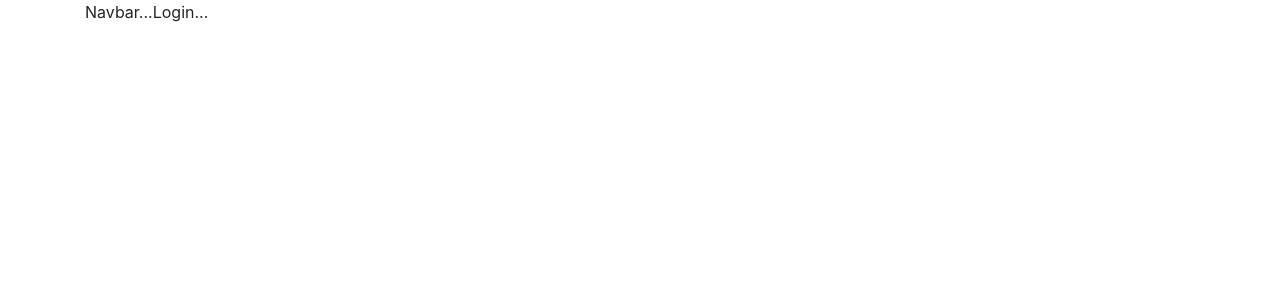
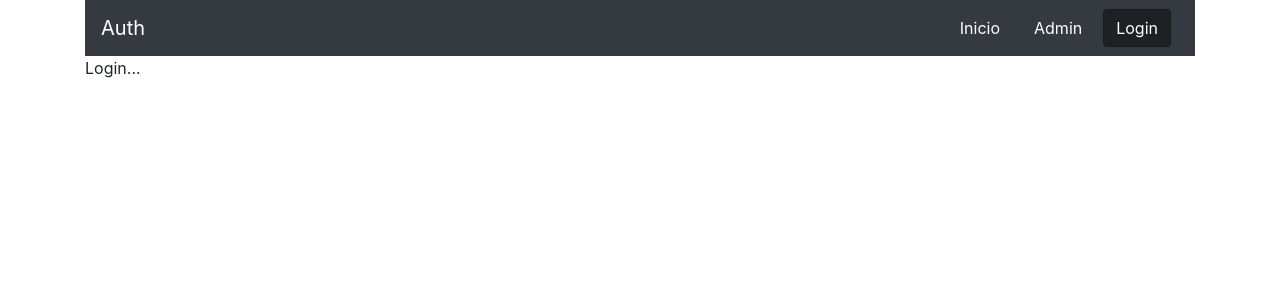
Before and after one commit to carlosiib/auth-firebase, a React (Create React App) app: page /login in a window 1280 px wide. Shown: the top 300 px of the page. Built offline with nearby package versions, Linux system fonts and the light colour scheme.

Commit message:
Navbar component

```diff
--- a/src/App.jsx
+++ b/src/App.jsx
@@ -4,11 +4,12 @@
   Switch,
   Route,
 } from "react-router-dom";
+import { Navbar } from "./components/Navbar";
 function App() {
   return (
     <Router>
       <div className="container">
-        Navbar...
+        <Navbar />
         <Switch>
           <Route path="/" exact>
             Inicio...
--- /dev/null
+++ b/src/components/Navbar.jsx
@@ -0,0 +1,39 @@
+import React from "react";
+import {
+  BrowserRouter as Router,
+  Link,
+  NavLink,
+} from "react-router-dom";
+
+export const Navbar = () => {
+  return (
+    <div className="navbar navbar-dark bg-dark">
+      <Link className="navbar-brand" to="/">
+        Auth
+      </Link>
+      <div>
+        <div className="d-flex">
+          <NavLink
+            to="/"
+            exact
+            className="btn btn-dark mr-2 "
+          >
+            Inicio{" "}
+          </NavLink>
+          <NavLink
+            to="/admin"
+            className="btn btn-dark mr-2"
+          >
+            Admin{" "}
+          </NavLink>
+          <NavLink
+            to="/login"
+            className="btn btn-dark mr-2"
+          >
+            Login{" "}
+          </NavLink>
+        </div>
+      </div>
+    </div>
+  );
+};
```
